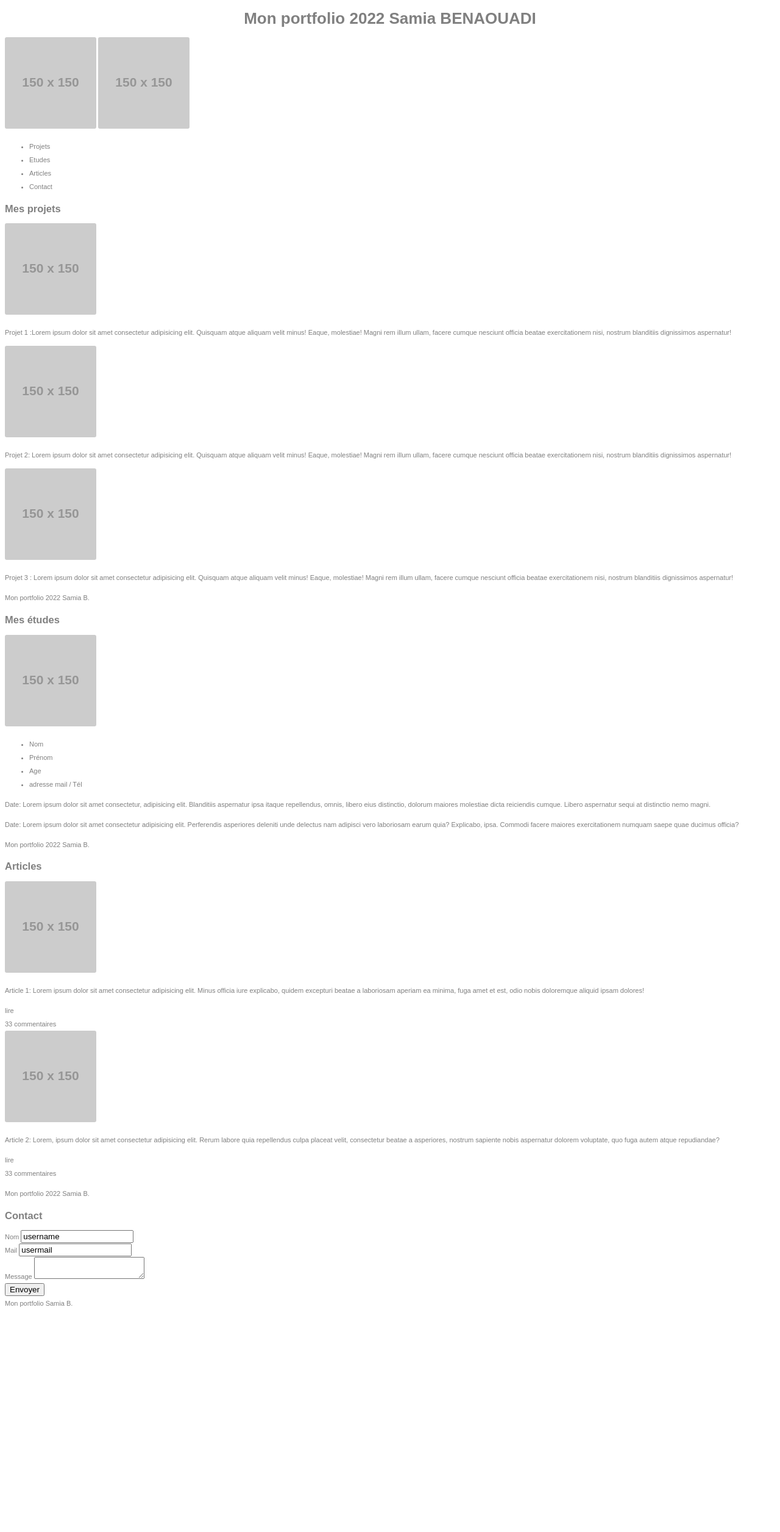
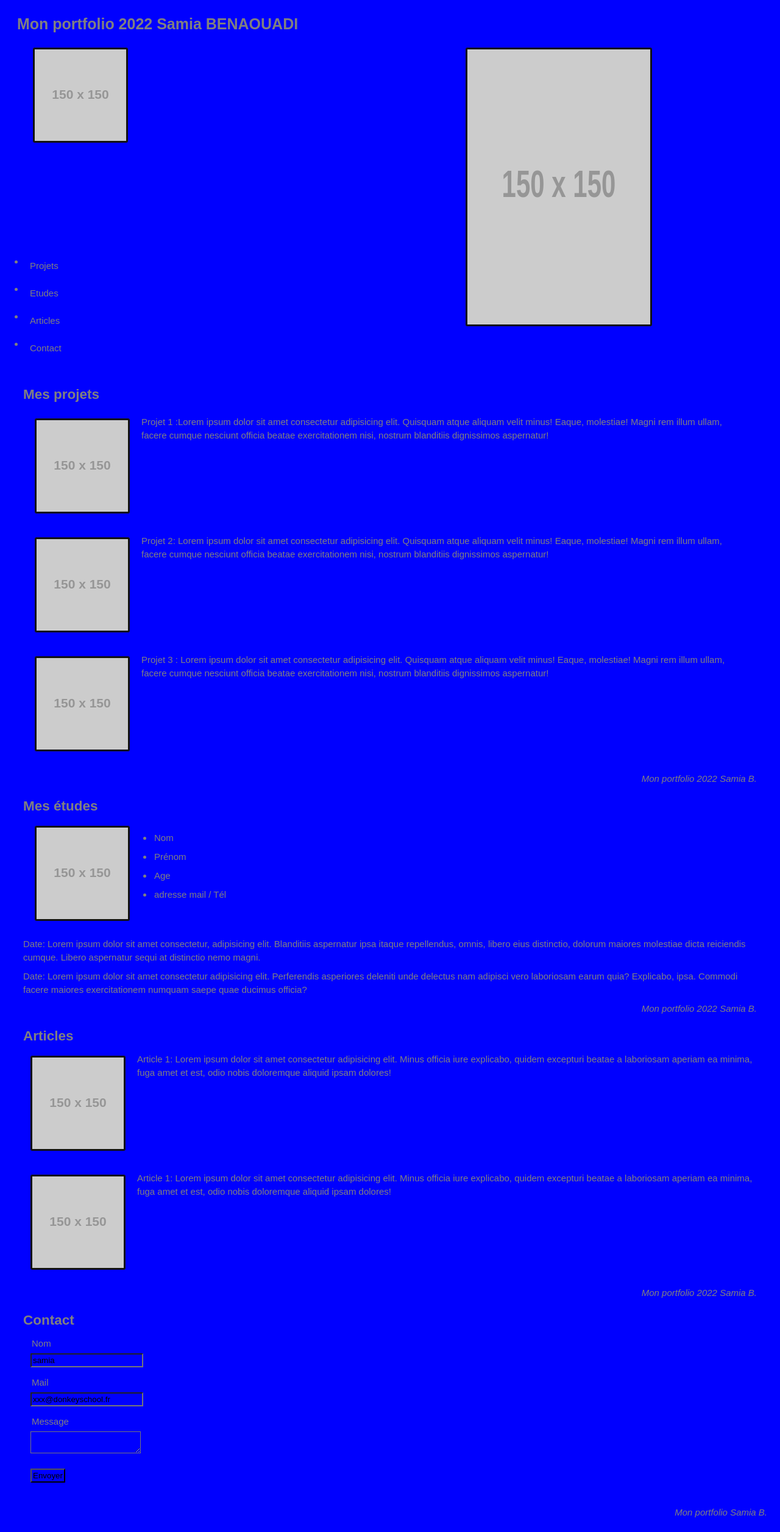
Before and after one commit to SAM84DEV/DonkeySchool, a plain HTML site: page index.html in a window 1280 px wide. Shown: the whole page at 61% size. Before the commit the page ends 2156 px from the top, so only its background shows below. Drawn offline with Linux system fonts and the light colour scheme; placeholder pictures from the web are drawn by us.

Commit message:
media queries

```diff
--- a/index.css
+++ b/index.css
@@ -3,26 +3,28 @@
 }
 
 .hover-effect {
+
+    padding: 3px;
     border-radius: 3px;
     filter:grayscale(0)
+
 }
+
+
 
 img:first-child {
     filter:grayscale(1)
 }
 
+
 body {
     color: gray;
     font-family: arial, sans-serif;
-    font-size: 11px;
+    font-size: 15px;
     line-height: 22px;
-}
-a
-{
-    text-decoration: none;
+
 
 }
-
 a
 {
     color:gray;
@@ -57,11 +59,112 @@ sous-menu li {
     background-color:blue;
     color: pink;
 }
-
-.one
+.conteneur
 {
-    line-height: 1;
-    font-size:small;
-    text-align:center;
+    display: flex;
+    width: 100%;
+    justify-content: space-between;
 
 }
+
+
+
+h2{
+    font-family: Arial, Helvetica, sans-serif;
+}
+.oneoneone {
+    width: 500px;
+
+}
+
+@media screen and (max-width: 600px) {
+* {
+    background-color: salmon;
+    margin: 5px;
+    padding: 2px;
+}
+.projet1 {
+    flex-direction: column;
+
+}
+.projet2 {
+    flex-direction: column;
+}
+.projet3 {
+    flex-direction: column;
+}
+h2 {
+    text-align: center;
+}
+.Article1 {
+    flex-direction: column;
+}
+form {
+
+    justify-content: center;
+}
+.oneoneone {
+    width: ;
+}
+h1 {
+    font-size: 23px;
+}
+body {
+    font-size: 15px;
+}
+.conteneur
+{
+    flex-direction: column-reverse;
+}
+.hover-effect {
+    width: 50%;
+}
+
+}
+
+@media screen and (min-width: 600px) {
+    * {
+        background-color: blue;
+        margin: 5px;
+        padding: 2px;
+    }
+    H1{
+        font-size: 25px;
+    }
+}
+
+.mpsb, footer
+{
+   text-align: end;
+   font-style: italic;
+}
+.mesetudes
+{
+    display: flex;
+}
+.projet1
+{
+    display: flex;
+}
+.projet2
+{
+    display: flex;
+}
+.projet3
+{
+    display: flex;
+}
+.Article1 {
+    display: flex;
+}
+
+.article2 {
+    display:flex;
+}
+main{
+    padding: 5px;
+    padding-top: 5px;
+}
+.sous-menu{
+    margin-top: 100px;
+}
--- a/index.html
+++ b/index.html
@@ -9,13 +9,14 @@
 </head>
 <body>
     <header>
-        <div class="one"><h1>Mon portfolio 2022 Samia BENAOUADI</H1></div>
+                 <h1>Mon portfolio 2022 Samia BENAOUADI</H1>
              <nav>
-        <a title="Samia Benaouadi" href="https://placeholder.com"><img class="hover-effect" src="https://via.placeholder.com/150" alt="ma présentation"></a>
-        <a title="Mon CV" href="https://placeholder.com"><img class="hover-effect" src="https://via.placeholder.com/150" alt="une synthèse de mon parcours et mes compétences"></a>
-        <div>
+
+                 <div class="conteneur">
+                       <div class="oneone"><a title="Samia Benaouadi" href="https://placeholder.com"><img class="hover-effect" id="first" src="https://via.placeholder.com/150" alt="ma présentation"></a></div>
+                       <div class="oneoneone"><a title="Mon CV" href="https://placeholder.com"><img class="hover-effect" id="second" src="https://via.placeholder.com/150"  alt="une synthèse de mon parcours et mes compétences" width="300px" height="140%"></a></div>
+                 </div>
                       <ul>
-
                             <li>
                                   <a class="menu" href="" title="Projets">Projets</a>
                                          <ul class="sous-menu">
@@ -63,75 +64,81 @@
     <main>
         <section>
                  <H2>Mes projets</H2>
-
+                          <div id="projet">
+                              <div class="projet1">
                                      <a title="projet 1" href="https://placeholder.com"><img class="hover-effect" src="https://via.placeholder.com/150" alt="site xx"></a>
-             <p>Projet 1 :Lorem ipsum dolor sit amet consectetur adipisicing elit. Quisquam atque aliquam velit minus! Eaque, molestiae! Magni rem illum ullam, facere cumque nesciunt officia beatae exercitationem nisi, nostrum blanditiis dignissimos aspernatur!</p>
+                                     <p class="texte">Projet 1 :Lorem ipsum dolor sit amet consectetur adipisicing elit. Quisquam atque aliquam velit minus! Eaque, molestiae! Magni rem illum ullam, facere cumque nesciunt officia beatae exercitationem nisi, nostrum blanditiis dignissimos aspernatur!</p>
+                              </div>
+                              <div class="projet2">
                                      <a title="projet 2" href="https://placeholder.com"><img class="hover-effect" src="https://via.placeholder.com/150" alt="site yy"></a>
-             <p>Projet 2: Lorem ipsum dolor sit amet consectetur adipisicing elit. Quisquam atque aliquam velit minus! Eaque, molestiae! Magni rem illum ullam, facere cumque nesciunt officia beatae exercitationem nisi, nostrum blanditiis dignissimos aspernatur!</p>
+                                     <p class="texte">Projet 2: Lorem ipsum dolor sit amet consectetur adipisicing elit. Quisquam atque aliquam velit minus! Eaque, molestiae! Magni rem illum ullam, facere cumque nesciunt officia beatae exercitationem nisi, nostrum blanditiis dignissimos aspernatur!</p>
+                              </div>
+                              <div class="projet3">
                                      <a title="projet 3" href="https://placeholder.com"><img class="hover-effect" src="https://via.placeholder.com/150" alt="site zz"></a>
-             <p>Projet 3 : Lorem ipsum dolor sit amet consectetur adipisicing elit. Quisquam atque aliquam velit minus! Eaque, molestiae! Magni rem illum ullam, facere cumque nesciunt officia beatae exercitationem nisi, nostrum blanditiis dignissimos aspernatur!</p>
-
-           <p>Mon portfolio 2022 Samia B.</p>
+                                     <p class="texte">Projet 3 : Lorem ipsum dolor sit amet consectetur adipisicing elit. Quisquam atque aliquam velit minus! Eaque, molestiae! Magni rem illum ullam, facere cumque nesciunt officia beatae exercitationem nisi, nostrum blanditiis dignissimos aspernatur!</p>
+                              </div>
+                          </div>
+                                                                                               <div class="mpsb">Mon portfolio 2022 Samia B.</div>
         </section>
 
         <section>
                <H2>Mes études</H2>
-          <div><a title="moi" href="https://placeholder.com"><img class="hover-effect" src="https://via.placeholder.com/150" alt="samia benaouadi"></a></div>
-          <div><ul>
+                        <div class="mesetudes">
+                              <div class="etudes">
+                                    <a title="moi" href="https://placeholder.com"><img class="hover-effect" src="https://via.placeholder.com/150" alt="samia benaouadi"></a>
+                              </div>
+                              <div class="sousetudes">
+                                   <ul>
                                        <li>Nom</li>
                                        <li>Prénom</li>
                                        <li>Age</li>
                                        <li>adresse mail / Tél</li>
-          </ul></div>
+                                  </ul>
+                              </div>
+                         </div>
+          </div>
 
-           <p>
-               Date: Lorem ipsum dolor sit amet consectetur, adipisicing elit. Blanditiis aspernatur ipsa itaque repellendus, omnis, libero eius distinctio, dolorum maiores molestiae dicta reiciendis cumque. Libero aspernatur sequi at distinctio nemo magni.
+                                      <p> Date: Lorem ipsum dolor sit amet consectetur, adipisicing elit. Blanditiis aspernatur ipsa itaque repellendus, omnis, libero eius distinctio, dolorum maiores molestiae dicta reiciendis cumque. Libero aspernatur sequi at distinctio nemo magni.</p>
+                                      <P>Date: Lorem ipsum dolor sit amet consectetur adipisicing elit. Perferendis asperiores deleniti unde delectus nam adipisci vero laboriosam earum quia? Explicabo, ipsa. Commodi facere maiores exercitationem numquam saepe quae ducimus officia?</p>
 
-           </p>
-           <p>
-               Date: Lorem ipsum dolor sit amet consectetur adipisicing elit. Perferendis asperiores deleniti unde delectus nam adipisci vero laboriosam earum quia? Explicabo, ipsa. Commodi facere maiores exercitationem numquam saepe quae ducimus officia?
-           </p>
-
-           <p>Mon portfolio 2022 Samia B.</p>
+                                                                                                 <div class="mpsb">Mon portfolio 2022 Samia B.</div>
         </section>
 
         <section>
               <H2>Articles</H2>
-          <div>
+                     <div class="Article1">
                               <a title="article 1" href="https://placeholder.com"><img class="hover-effect" src="https://via.placeholder.com/150" alt="art1"></a>
-               <p>Article 1: Lorem ipsum dolor sit amet consectetur adipisicing elit. Minus officia iure explicabo, quidem excepturi beatae a laboriosam aperiam ea minima, fuga amet et est, odio nobis doloremque aliquid ipsam dolores!</p>
-                  <div>lire</div>
-                  <div>33 commentaires</div>
+
+                              <p class="paragraphe">Article 1: Lorem ipsum dolor sit amet consectetur adipisicing elit. Minus officia iure explicabo, quidem excepturi beatae a laboriosam aperiam ea minima, fuga amet et est, odio nobis doloremque aliquid ipsam dolores!</p>
+
                      </div>
-          <div>
-            <a title="article 2" href="https://placeholder.com"><img class="hover-effect" src="https://via.placeholder.com/150" alt="art2"></a>
-                <p>Article 2: Lorem, ipsum dolor sit amet consectetur adipisicing elit. Rerum labore quia repellendus culpa placeat velit, consectetur beatae a asperiores, nostrum sapiente nobis aspernatur dolorem voluptate, quo fuga autem atque repudiandae?</p>
-                  <div>lire</div>
-                  <div>33 commentaires</div>
+                     <div class="Article1">
+                      <a title="article 2" href="https://placeholder.com"><img class="hover-effect" src="https://via.placeholder.com/150" alt="art1"></a>
+
+                      <p class="paragraphe">Article 1: Lorem ipsum dolor sit amet consectetur adipisicing elit. Minus officia iure explicabo, quidem excepturi beatae a laboriosam aperiam ea minima, fuga amet et est, odio nobis doloremque aliquid ipsam dolores!</p>
+
              </div>
-
-           <p>Mon portfolio 2022 Samia B.</p>
+                                                                                                    <div class="mpsb">Mon portfolio 2022 Samia B.</div>
         </section>
 
         <section>
              <H2>Contact</H2>
                     <form method="post" action="document.php">
-
-               <div>
-                   <label for="name">Nom</label>
-                   <input type="text" id="name" value="username">
-               </div>
-               <div>
-                   <label for="mail">Mail</label>
-                   <input type="email" id="mail" value="usermail">
-               </div>
-               <div>
-                   <label for="message">Message</label>
+                              <p>
+                                      <label for="name">Nom</label> </br>
+                                      <input type="text" id="name" value="samia">
+                              </p>
+                              <p>
+                                       <label for="mail">Mail</label></br>
+                                       <input type="email" id="mail" value="xxx@donkeyschool.fr">
+                              </p>
+                              <p>
+                                       <label for="message">Message</label></br>
                                        <textarea id="message" name="usermessage"></textarea>
-               </div>
-               <div>
+                              </p>
+                              <p>
                                        <input type="submit" value="Envoyer" />
-               </div>
+                              </p>
                     </form>
         </section>
 
```
Lines whose indentation alone changed are shown as unchanged.
